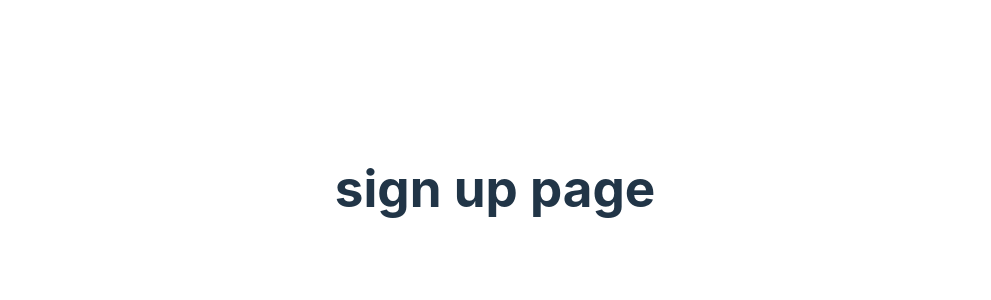
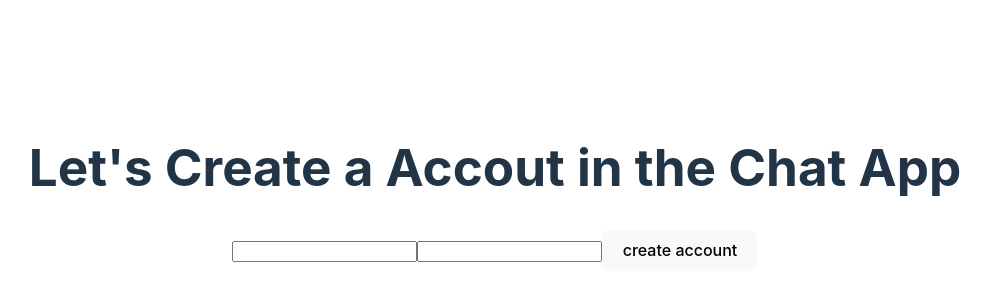
Before and after one commit to jhonis95/chat_app, a React (Vite) app: page /signup in a window 1280 px wide. Shown: the part 212-512 px from the top of the page, without its empty margins (145-1136 px from the left). Built offline with nearby package versions, Linux system fonts and the light colour scheme.

Commit message:
connecting with server the sign up page

```diff
--- a/src/pages/SignUp.tsx
+++ b/src/pages/SignUp.tsx
@@ -1,8 +1,39 @@
+import { useState } from "react"
 
 export default function SignUp(){
+
+    const [user,setUser]=useState('')
+    const [password,setPassword]=useState('')
+
+    function handleSubmit(event:any){
+        event.preventDefault()
+        fetch('http://localhost:4000/singup',{
+            method: 'POST',
+            headers: {
+                'Content-Type': 'application/json',
+                "Access-Control-Request-Method": "POST",
+                "Access-Control-Request-Headers": "X-Custom-Header"
+            },
+            mode:'cors',
+            body:JSON.stringify({
+                userToResister:user,
+                passwordToResister:password
+            })
+        }).then((res)=>{
+            if(!res==res.ok){
+                throw console.error('erro to connect with the back end');
+            }
+
+        })
+    }
     return(
         <>
-            <h1>sign up page</h1>
+            <h1>Let's Create a Accout in the Chat App</h1>
+            <form action="" onSubmit={handleSubmit}>
+                <input type="text" name="username" id="username" onChange={(e)=>{setUser(e.target.value)}}/>
+                <input type="text" name="password" id="password" onChange={(e)=>{setPassword(e.target.value)}}/>
+                <button type="submit">create account</button>
+            </form>
         </>
     )
 }
```
